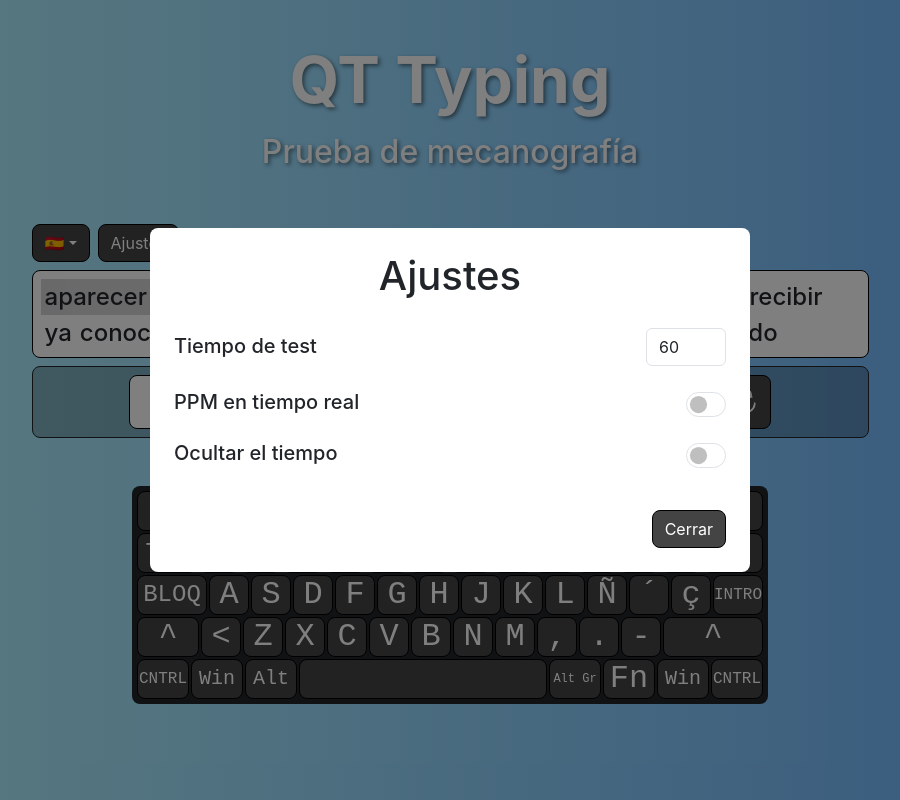
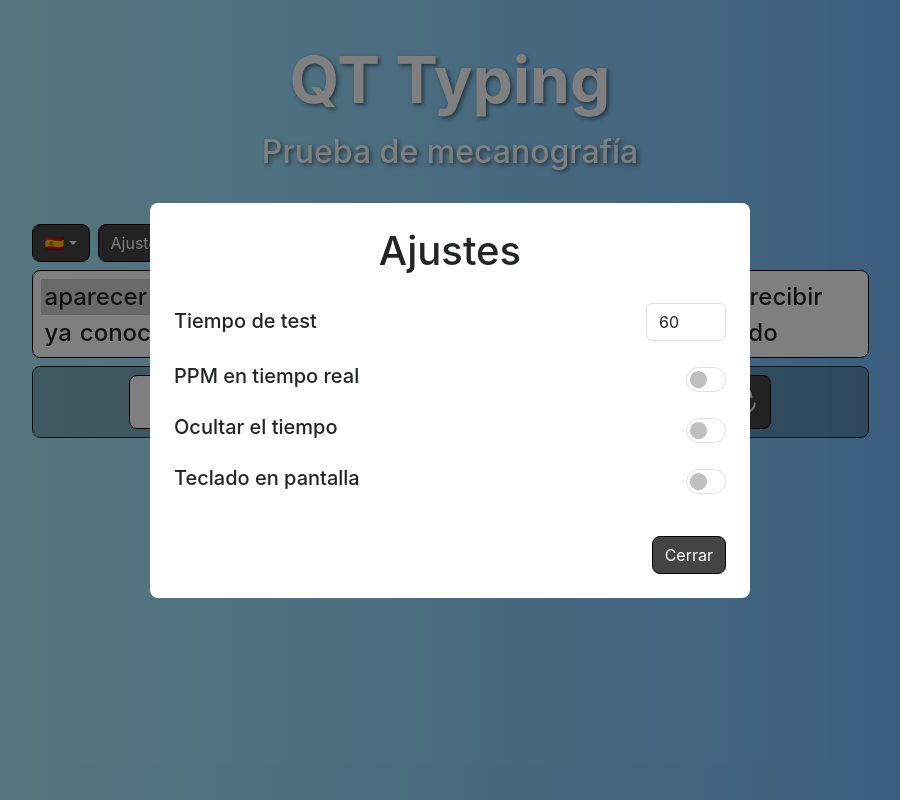
Before and after one commit to eulogioqt/qt-typing, a React (Vite) app: page / in a window 1280 px wide. Both pictures are taken after a click on the element "Ajustes". Shown: the whole page, without its empty margins (190-1090 px from the left). Built offline with nearby package versions, Linux system fonts and the light colour scheme.

Commit message:
Keyboard

```diff
--- a/src/contexts/SettingsContext.jsx
+++ b/src/contexts/SettingsContext.jsx
@@ -8,6 +8,7 @@ export const SettingsProvider = ({ children }) => {
     const [liveWPM, setLiveWPM] = useState(false);
     const [duration, setDuration] = useState(60);
     const [hideTime, setHideTime] = useState(false);
+    const [showKeyboard, setShowKeyboard] = useState(false);
 
     return (
         <SettingsContext.Provider
@@ -20,7 +21,9 @@ export const SettingsProvider = ({ children }) => {
                 duration,
                 setDuration,
                 hideTime,
-                setHideTime
+                setHideTime,
+                showKeyboard,
+                setShowKeyboard
             }}
         >
             {children}
--- a/src/pages/typetest/TypeTestPage.jsx
+++ b/src/pages/typetest/TypeTestPage.jsx
@@ -29,6 +29,7 @@ const TypeTestPage = () => {
                 <WordsDisplay openTestSettings={() => setOpenTestSettings(true)} />
 
                 <ScreenKeyboard />
+
                 <ResultSummary />
             </div >
         </>
--- a/src/pages/typetest/components/ScreenKeyboard.jsx
+++ b/src/pages/typetest/components/ScreenKeyboard.jsx
@@ -1,7 +1,15 @@
 import React, { useState, useEffect } from "react";
+import { useSettings } from "../../../contexts/SettingsContext";
+import { TEST_STATES, useTypeTest } from "../../../contexts/TypeTestContext";
 
 const ScreenKeyboard = () => {
+    const { showKeyboard } = useSettings();
+    const { testState } = useTypeTest();
+
+    if (!showKeyboard || testState === TEST_STATES.FINISHED) return null;
+
     const [pressedKeys, setPressedKeys] = useState({});
+    const keyCapSize = window.innerHeight / 20; // px
 
     const letters = [
         ["º", "1", "2", "3", "4", "5", "6", "7", "8", "9", "0", "?", "¿", "BACK"],
@@ -17,46 +25,107 @@ const ScreenKeyboard = () => {
         "ENTERTOP": 1.5,
         "BMAY": 1.75,
         "ENTERBOT": 1.25,
-        "LMAY": 1.55,
-        "RMAY": 2.5,
-        "LCNTRL": 1.3,
-        "LWIN": 1.3,
-        "ALT": 1.3,
-        "SPACE": 6.2,
-        "ALTGR": 1.3,
-        "FN": 1.3,
-        "RWIN": 1.3,
-        "RCNTRL": 1.3
+        "LMAY": 1.25,
+        "RMAY": 2.775,
+        "LCNTRL": 1.25,
+        "LWIN": 1.25,
+        "ALT": 1.25,
+        "SPACE": 6.4,
+        "ALTGR": 1.25,
+        "FN": 1.25,
+        "RWIN": 1.25,
+        "RCNTRL": 1.25
     }
 
+    const TabSymbol = <span className="position-absolute d-flex flex-column" style={{ right: (keyCapSize / 6) + "px", bottom: "0px" }}>
+        <span className="position-absolute d-flex flex-column" style={{ right: "0px", bottom: (keyCapSize / 6) + "px" }}>⇤</span>
+        <span className="position-absolute d-flex flex-column" style={{ right: "0px", bottom: "0px" }}>⇥</span>
+    </span>
+
+    const SingleDisplayEnd = (bottomRight) => (
+        <div className="d-flex flex-column w-100 h-100 position-relative">
+            <span className="position-absolute text-end w-100 px-2"
+                style={{ fontSize: (keyCapSize / 3.5) + "px", bottom: (keyCapSize / 12) + "px", lineHeight: "1" }}>{bottomRight}</span>
+        </div>
+    )
+
+    const SingleDisplayCenter = (bottomCenter) => (
+        <div className="d-flex flex-column w-100 h-100 position-relative">
+            <span className="position-absolute text-center w-100"
+                style={{ fontSize: (keyCapSize / 3.5) + "px", bottom: (keyCapSize / 12) + "px", lineHeight: "1" }}>{bottomCenter}</span>
+        </div>
+    )
+
+    const SingleDisplayStart = (bottomLeft, add) => (
+        <div className="d-flex flex-column w-100 h-100 position-relative">
+            <span className="position-absolute text-start w-100 px-2"
+                style={{ fontSize: (keyCapSize / 3.5) + "px", bottom: (keyCapSize / 12) + "px", lineHeight: "1" }}>{bottomLeft}</span>
+            {add}
+        </div>
+    )
+
+    const ThreeDisplay = (topLeft, bottomLeft, bottomRight) => (
+        <div className="d-flex flex-column w-100 h-100 position-relative">
+            <span className="position-absolute" style={{ left: keyCapSize / 6 + "px", top: "1px" }}>{topLeft}</span>
+            <span className="position-absolute" style={{ left: keyCapSize / 6 + "px", bottom: "1px" }}>{bottomLeft}</span>
+            <span className="position-absolute" style={{ right: keyCapSize / 6 + "px", bottom: "1px" }}>{bottomRight}</span>
+        </div>
+    )
+
     const LETTER_DISPLAY = {
-        "BACK": "<-",
-        "TAB": <span style={{ fontSize: "1.5rem" }}>TAB</span>,
+        "º": ThreeDisplay("ª", "º", '\\'),
+        "1": ThreeDisplay("!", "1", "|"),
+        "2": ThreeDisplay("\"", "2", "@"),
+        "3": ThreeDisplay("·", "3", "#"),
+        "4": ThreeDisplay("$", "4", "~"),
+        "5": ThreeDisplay("%", "5", ""),
+        "6": ThreeDisplay("&", "6", "¬"),
+        "7": ThreeDisplay("/", "7", ""),
+        "8": ThreeDisplay("(", "8", ""),
+        "9": ThreeDisplay(")", "9", ""),
+        "0": ThreeDisplay("=", "0", ""),
+        "?": ThreeDisplay("?", ",", ""),
+        "¿": ThreeDisplay("¿", "¡", ""),
+        "BACK": SingleDisplayEnd("←"),
+
+        "TAB": SingleDisplayStart("Tab", TabSymbol),
+        "E": ThreeDisplay("E", "", "€"),
+        "`": ThreeDisplay("^", "`", "["),
+        "+": ThreeDisplay("*", "+", "]"),
         "ENTERTOP": "",
-        "BMAY": <span style={{ fontSize: "1.5rem" }}>BLOQ</span>,
-        "ENTERBOT": <span style={{ fontSize: "1rem" }}>INTRO</span>,
-        "LMAY": "^",
-        "RMAY": "^",
-        "LCNTRL": <span style={{ fontSize: "1rem" }}>CNTRL</span>,
-        "LWIN": <span style={{ fontSize: "1.25rem" }}>Win</span>,
-        "ALT": <span style={{ fontSize: "1.25rem" }}>Alt</span>,
+
+        "BMAY": SingleDisplayStart("Bloq Mayus"),
+        "´": ThreeDisplay("¨", "´", "{"),
+        "ç": ThreeDisplay("ç", "}", ""),
+        "ENTERBOT": SingleDisplayEnd("↵ Intro"),
+
+        "LMAY": SingleDisplayStart("⇧"),
+        "<": ThreeDisplay("<", ">", ""),
+        ",": ThreeDisplay(";", ",", ""),
+        ".": ThreeDisplay(":", ".", ""),
+        "-": ThreeDisplay("_", "-", ""),
+        "RMAY": SingleDisplayEnd("⇧"),
+
+        "LCNTRL": SingleDisplayCenter("Ctrl"),
+        "LWIN": SingleDisplayCenter("Win"),
+        "ALT": SingleDisplayCenter("Alt"),
         "SPACE": "",
-        "ALTGR": <span style={{ fontSize: "0.75rem", textWrap: "nowrap" }}>Alt Gr</span>,
-        "FN": "Fn",
-        "RWIN": <span style={{ fontSize: "1.25rem" }}>Win</span>,
-        "RCNTRL": <span style={{ fontSize: "1rem" }}>CNTRL</span>
+        "ALTGR": SingleDisplayCenter("Alt Gr"),
+        "FN": SingleDisplayCenter("Fn"),
+        "RWIN": SingleDisplayCenter("Win"),
+        "RCNTRL": SingleDisplayCenter("Ctrl")
     }
 
     const generateStyle = (letter) => ({
         fontFamily: "monospace",
         backgroundColor: pressedKeys[letter] ? "white" : "#444444",
         color: pressedKeys[letter] ? "#444444" : "white",
-        fontSize: "2rem",
+        fontSize: keyCapSize / 3 + "px",
         border: "1px solid black",
-        borderRadius: "0.5rem",
+        borderRadius: "8px",
         margin: "1px",
-        width: (2.5 * (WIDTH_KEY_MULTIPLIER[letter] ?? 1)) + "rem",
-        height: "2.5rem",
+        width: (keyCapSize * (WIDTH_KEY_MULTIPLIER[letter] ?? 1)) + "px",
+        height: keyCapSize + "px",
         display: "flex",
         justifyContent: "center",
         alignItems: "center",
@@ -94,15 +163,15 @@ const ScreenKeyboard = () => {
     }, []);
 
     return (
-        <div className="d-md-inline no-select d-none mt-5 bg-dark px-3 py-1 rounded-3">
+        <div className="d-lg-inline no-select d-none mt-5 bg-dark px-3 py-1 rounded-3">
             {letters.map((row, index) => (
-                <div className="row" key={index}>
+                <div className="row d-flex justify-content-between" key={index}>
                     {row.map(letter => (
                         <div
                             key={letter}
                             style={generateStyle(letter)}
                         >
-                            {LETTER_DISPLAY[letter] ?? letter}
+                            {LETTER_DISPLAY[letter] ?? ThreeDisplay(letter, "", "")}
                         </div>
                     ))}
                 </div>
--- a/src/pages/typetest/menus/TestSettingsMenu.jsx
+++ b/src/pages/typetest/menus/TestSettingsMenu.jsx
@@ -5,7 +5,7 @@ import SettingDisplay from "../components/SettingDisplay";
 import { useSettings } from "../../../contexts/SettingsContext";
 
 const TestSettingsMenu = ({ isOpen, closeTestSettings }) => {
-    const { liveWPM, setLiveWPM, duration, setDuration, hideTime, setHideTime } = useSettings();
+    const { liveWPM, setLiveWPM, duration, setDuration, hideTime, setHideTime, showKeyboard, setShowKeyboard } = useSettings();
 
     const handleDurationInputChange = (e) => {
         const value = e.target.value;
@@ -73,7 +73,18 @@ const TestSettingsMenu = ({ isOpen, closeTestSettings }) => {
                 </div>}
             />
 
-            {/*Teclado en pantalla*/}
+            <SettingDisplay
+                settingName={"Teclado en pantalla"}
+                input={<div className="form-check form-switch">
+                    <input
+                        className="form-check-input"
+                        type="checkbox"
+                        checked={showKeyboard}
+                        onChange={() => setShowKeyboard(value => !value)}
+                        style={{ width: "40px", height: "25px" }}
+                    />
+                </div>}
+            />
         </Menu>
     );
 }
```
